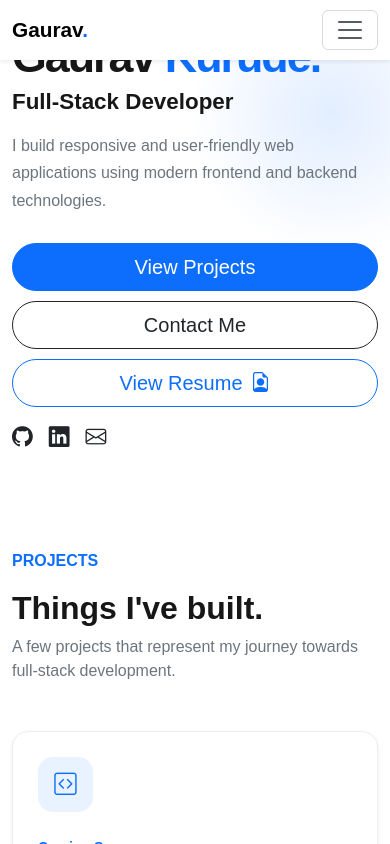
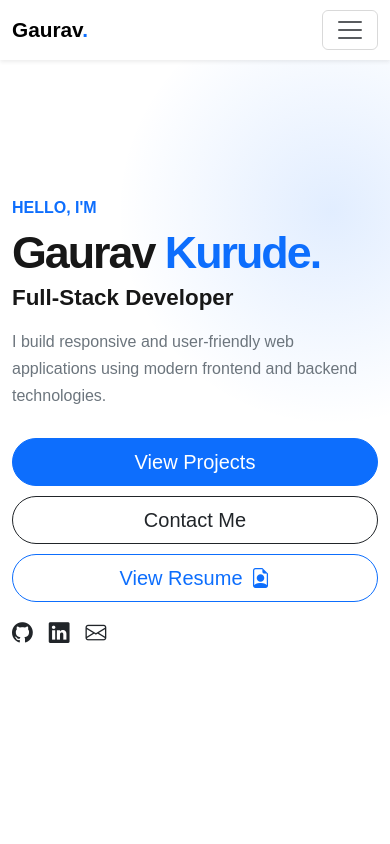
Before and after one commit to Gaurav-Kurude/Gaurav-Kurude, a React (Vite) app: page / in a window 390 px wide. Shown: the top 844 px of the page. Built offline with nearby package versions, Linux system fonts and the light colour scheme.

Commit message:
gaurav-portfolio

```diff
--- a/src/App.css
+++ b/src/App.css
@@ -220,8 +220,8 @@ body {
   }
 
   /* Hero section takes at least 80% of mobile screen height */
-  .min-vh-100 {
-    min-height: 40vh !important;
+  .hero-section .min-vh-100 {
+    min-height: 100vh !important;
   }
 
   .hero-section h1 {
```
